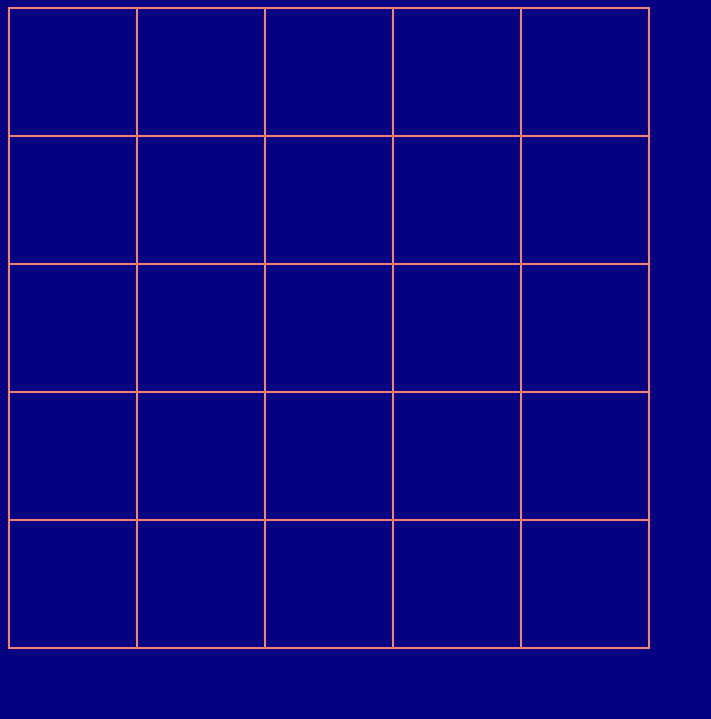
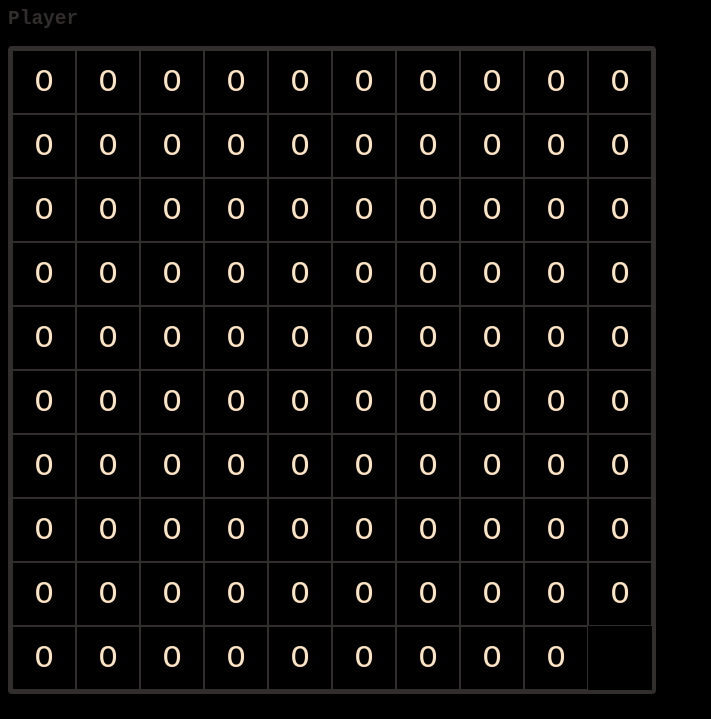
Before and after one commit to remzr/battleship, a website built with webpack: page src/template.html in a window 1280 px wide. Shown: the part 81-800 px from the top of the page, without its empty margins (0-711 px from the left). Built offline with nearby package versions, Linux system fonts and the light colour scheme.

Commit message:
Create gameboard populator and adjust html slightly to reduce headache from bright colors

```diff
--- a/src/gameboard.js
+++ b/src/gameboard.js
@@ -14,7 +14,7 @@ export class Gameboard {
         const newBoard = document.querySelector(`.gameboard.${this.owner}`)
 
         //Populate with squares
-        for (let i = 0; i < this.fieldAmount; i++) {
+        for (let i = 1; i < this.fieldAmount; i++) {
             let newSquare = document.createElement("div");
             newSquare.className = "field";
             newSquare.id = `${i}`;
--- a/src/index.js
+++ b/src/index.js
@@ -1,4 +1,8 @@
 import "./styles.css";
-import { gameBoard } from "./gameboard.js";
+import { Gameboard } from "./gameboard.js";
 
-console.log(gameBoard);
+const playerOne = new Gameboard("player");
+
+playerOne.boardLoader();
+
+console.log(playerOne);
--- a/src/styles.css
+++ b/src/styles.css
@@ -1,7 +1,12 @@
 body {
-    background-color: navy;
+    background-color:rgb(0, 0, 0);
     display: flex;
     flex-direction: column;
+}
+
+h1, h2 {
+    font-family: monospace;
+    color: rgb(49, 46, 45);
 }
 
 main {
@@ -14,13 +19,23 @@ main {
     aspect-ratio: 1;
     display: flex;
     flex-wrap: wrap;
-    border: solid 1px salmon;
+    border: solid 4px rgb(49, 46, 45);
+    border-radius: 4px;
 }
 
 .gameboard>.field {
-    width: 20%;
+    width: 10%;
     aspect-ratio: 1;
-    -webkit-box-shadow:inset 0px 0px 0px 1px salmon;
-    -moz-box-shadow:inset 0px 0px 0px 1px salmon;
-    box-shadow:inset 0px 0px 0px 1px salmon;
+    -webkit-box-shadow:inset 0px 0px 0px 1px rgb(49, 46, 45);
+    -moz-box-shadow:inset 0px 0px 0px 1px rgb(49, 46, 45);
+    box-shadow:inset 0px 0px 0px 1px rgb(49, 46, 45);
+
+    font-family: monospace;
+    color: bisque;
+    display: flex;
+    justify-content: center;
+    align-items: center;
+    font-size: 2rem;
+    font-weight: 100;
+
 }
--- a/src/template.html
+++ b/src/template.html
@@ -7,32 +7,8 @@
 </head>
 <body>
     <h1>Battleship</h1>
+    <h2>Player</h2>
     <main class="gameboard player">
-        <div class="field"></div>
-        <div class="field"></div>
-        <div class="field"></div>
-        <div class="field"></div>
-        <div class="field"></div>
-        <div class="field"></div>
-        <div class="field"></div>
-        <div class="field"></div>
-        <div class="field"></div>
-        <div class="field"></div>
-        <div class="field"></div>
-        <div class="field"></div>
-        <div class="field"></div>
-        <div class="field"></div>
-        <div class="field"></div>
-        <div class="field"></div>
-        <div class="field"></div>
-        <div class="field"></div>
-        <div class="field"></div>
-        <div class="field"></div>
-        <div class="field"></div>
-        <div class="field"></div>
-        <div class="field"></div>
-        <div class="field"></div>
-        <div class="field"></div>
     </main>
 </body>
 </html>
```
Also changed, not shown: src/gameboard.test.js (+4 -5 lines).
